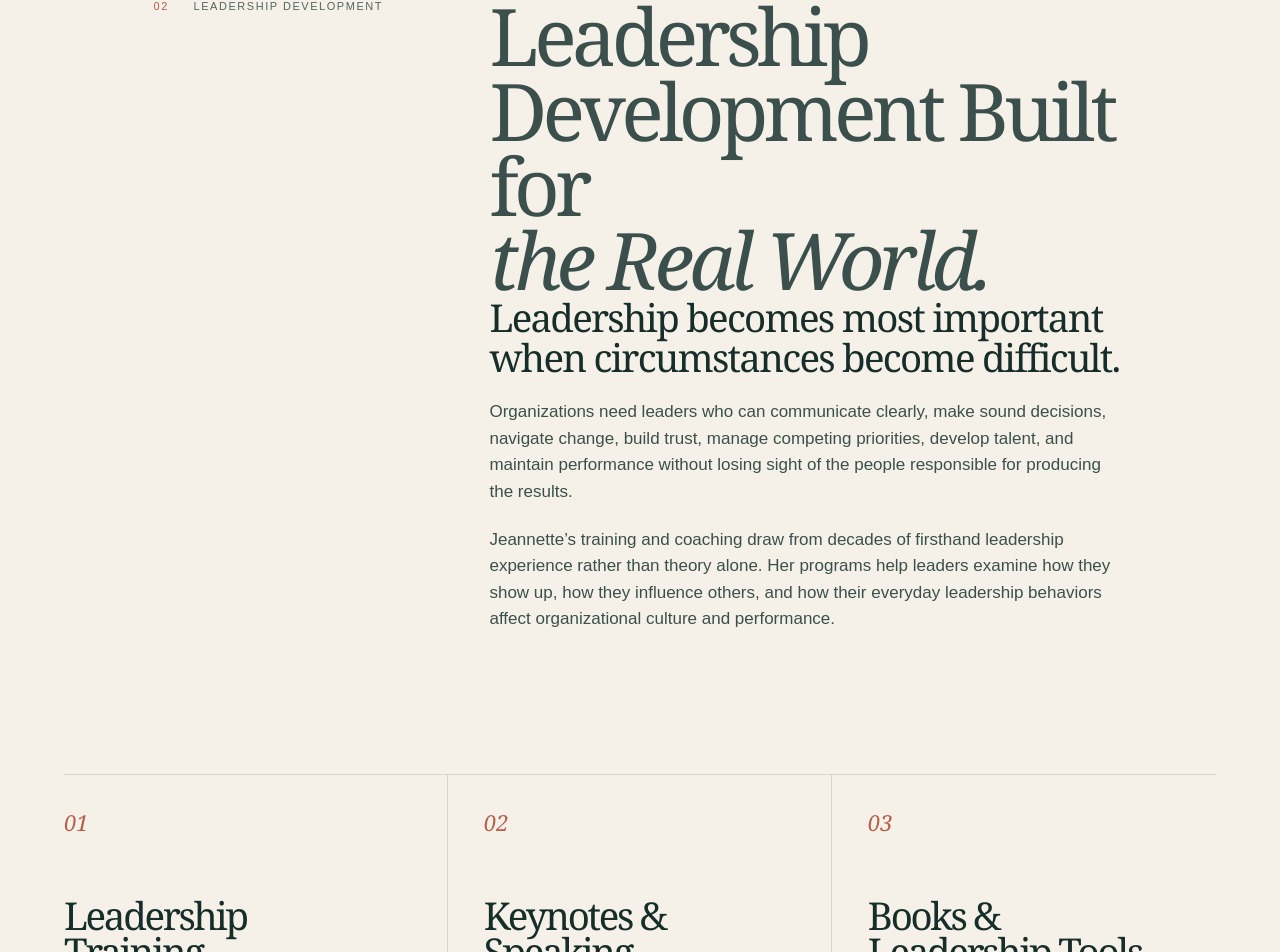
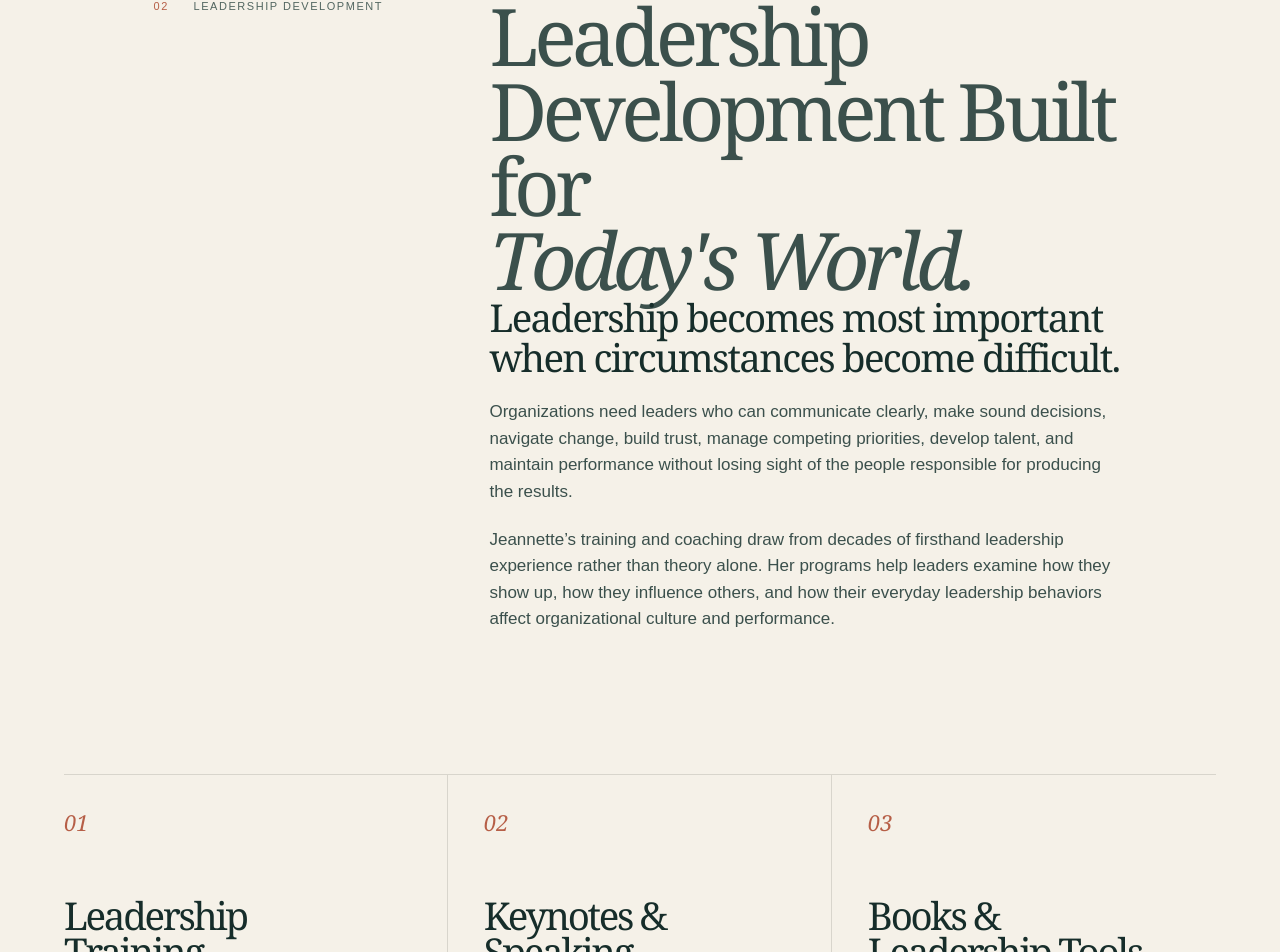
Before and after one commit to pagekey/jeannettemills.com, a React (Vite) app: page /about in a window 1280 px wide. Shown: the part 2394-3346 px from the top of the page. Built offline with nearby package versions, Linux system fonts and the light colour scheme.

Commit message:
fix: replace real world with Built for Today's World

```diff
--- a/src/components/pages/AboutPage.tsx
+++ b/src/components/pages/AboutPage.tsx
@@ -94,7 +94,7 @@ export default function AboutPage() {
           <h2>
             Leadership Development Built for
             <br />
-            <em>the Real World.</em>
+            <em>Today's World.</em>
           </h2>
           <p className="lead-copy">
             Leadership becomes most important when circumstances become
--- a/src/components/pages/Home.tsx
+++ b/src/components/pages/Home.tsx
@@ -193,7 +193,7 @@ export default function Home() {
             <span>02</span> How we work together
           </div>
           <div>
-            <p className="eyebrow">Built for the real world</p>
+            <p className="eyebrow">Built for today's world</p>
             <h2>
               Practical wisdom for
               <br />
--- a/src/components/pages/WorkPage.tsx
+++ b/src/components/pages/WorkPage.tsx
@@ -10,7 +10,7 @@ export default function WorkPage() {
         eyebrow="Leadership development"
         title={
           <>
-            Built for <em>the real world.</em>
+            Built for <em>today's world.</em>
           </>
         }
         image={gardenPortrait}
```
